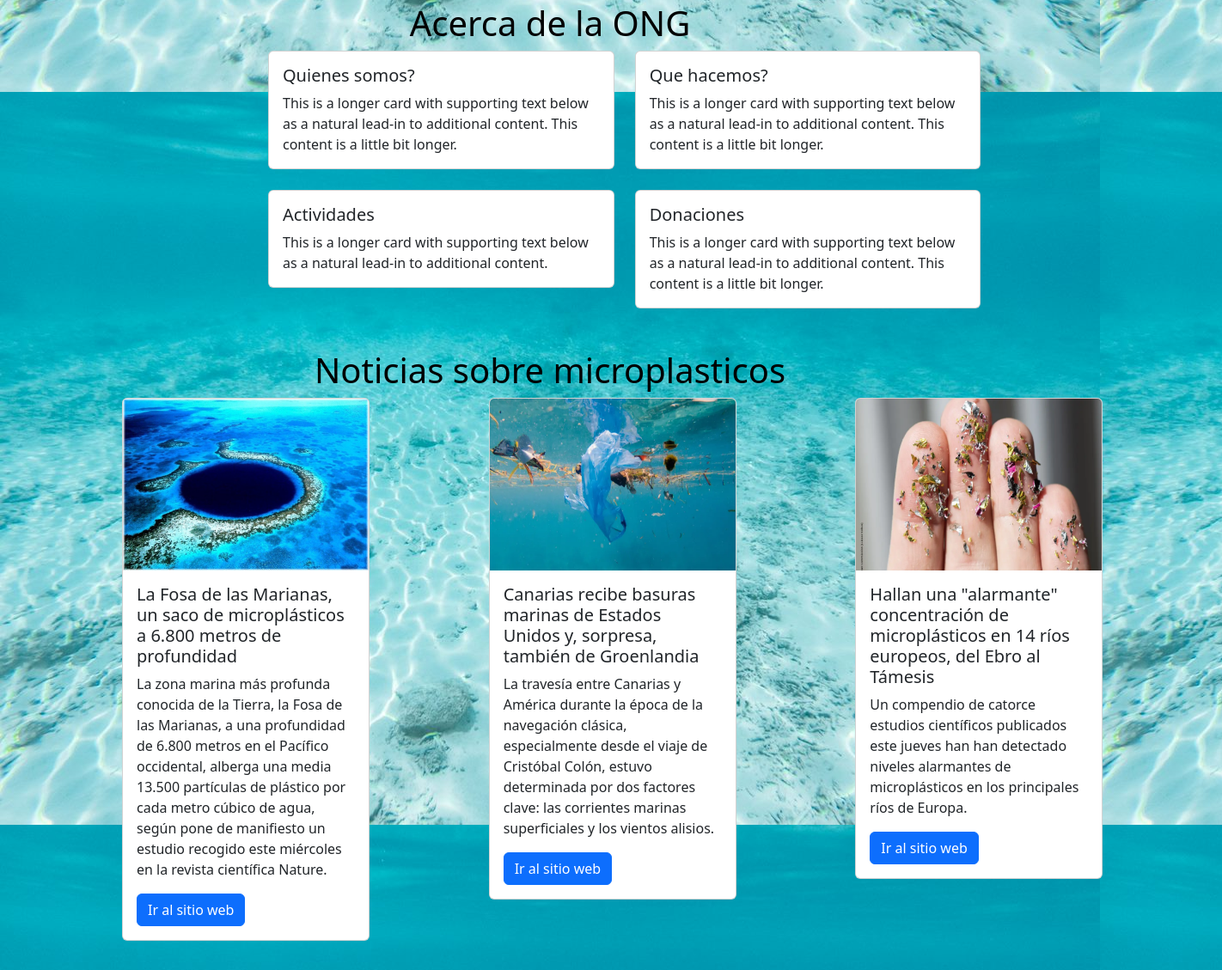
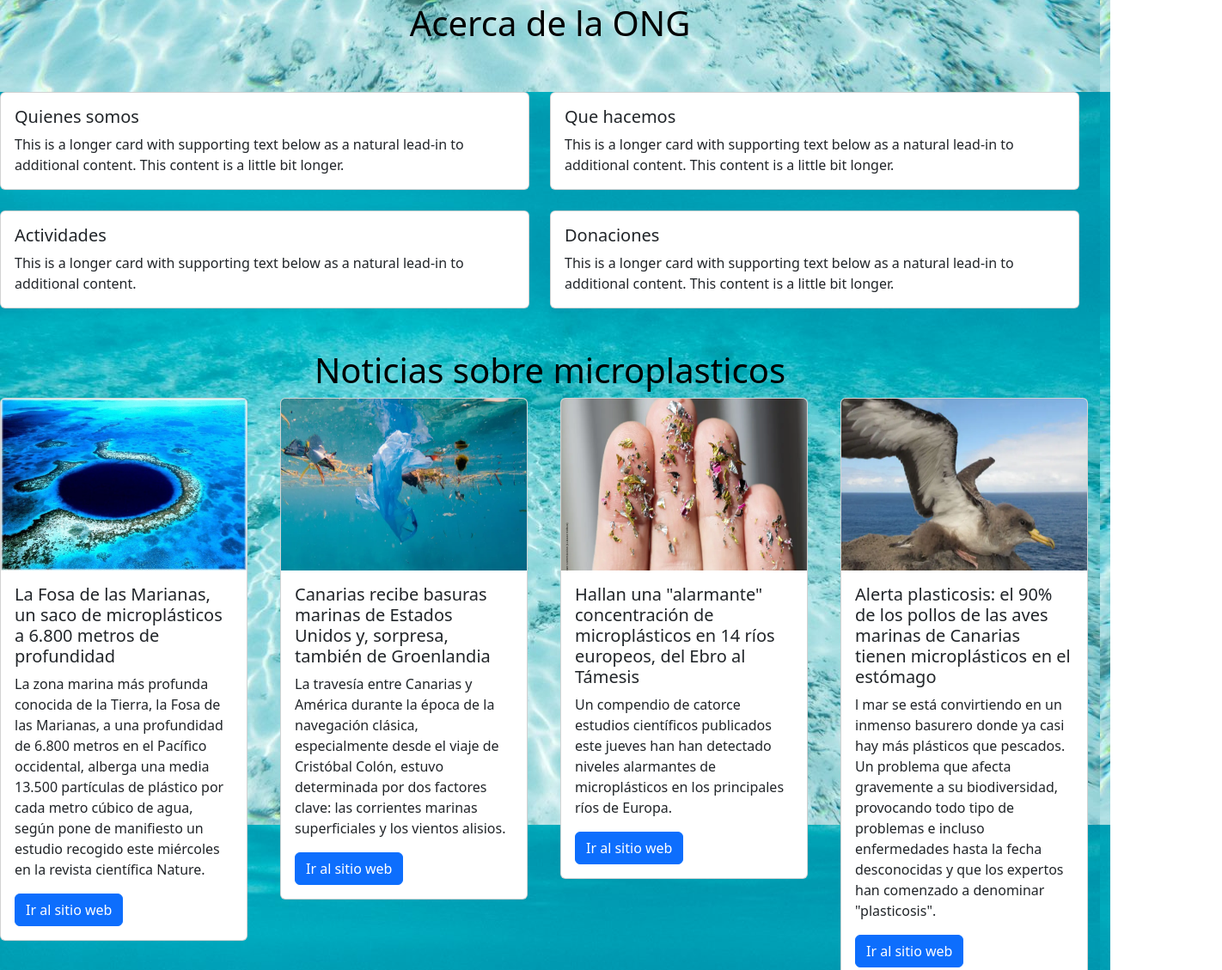
Before and after one commit to SaraGJ1706/Proyecto-Sinetsis-M12.1--main, a plain HTML site: page index_castellano.html in a window 1280 px wide. Shown: the part 746-1875 px from the top of the page at 86% size, 1422 px wide, since content can reach past the window. Drawn offline with nearby package versions, Linux system fonts and the light colour scheme.

Commit message:
comit dia 6

```diff
--- a/css/style.css
+++ b/css/style.css
@@ -63,10 +63,6 @@ img {
     justify-content: center;
 }
 
-#centrar {
-    margin-left: 130px; /* Espacio a la izquierda */
-}
-
 #footer {
     background-color:rgb(52, 53, 53);
     color: #fdfdfd;
@@ -78,3 +74,9 @@ img {
     margin: 0; /* Asegúrate de que no haya margen */
     padding: 0; /* Asegúrate de que no haya padding */
 }
+
+.container {
+    justify-content: center;
+    align-items: center;
+    justify-content: space-between;
+}
--- a/index_castellano.html
+++ b/index_castellano.html
@@ -4,10 +4,10 @@
     <meta charset="UTF-8">
     <meta name="viewport" content="width=device-width, initial-scale=1.0">
     <title>ONG - SEA W</title>
-    <link rel="stylesheet" href="./css/style.css">
     <link rel="icon" href="./img/icono.png"/>
     <link href="https://cdn.jsdelivr.net/npm/bootstrap@5.3.5/dist/css/bootstrap.min.css" rel="stylesheet" integrity="sha384-SgOJa3DmI69IUzQ2PVdRZhwQ+dy64/BUtbMJw1MZ8t5HZApcHrRKUc4W0kG879m7" crossorigin="anonymous">
     <script src="https://cdn.jsdelivr.net/npm/bootstrap@5.3.5/dist/js/bootstrap.bundle.min.js" integrity="sha384-k6d4wzSIapyDyv1kpU366/PK5hCdSbCRGRCMv+eplOQJWyd1fbcAu9OCUj5zNLiq" crossorigin="anonymous"></script>
+    <link rel="stylesheet" href="./css/style.css">
 </head>
 <body class="body">
     <nav class="navbar navbar-expand-lg bg-body-tertiary navbar bg-dark border-bottom border-body" data-bs-theme="dark">
@@ -51,39 +51,37 @@
         <h2 class="texto">Acerca de la ONG</h2>
        </div>
     <div class="row id">
-      <div class="col-lg-12">
-        <div class="row row-cols-1 row-cols-md-2 g-4 col-lg-8" id="margen">
-            <div class="col resaltado">
-              <div class="card">
+      <div class="row row-cols-1 row-cols-md-2 g-4 ">
+        <div class="col-lg-6 col-md-12 col-12 col-sm-12">
+          <div class="card  resaltado">
+
             <div class="card-body">
-                  <h5 class="card-title">Quienes somos?</h5>
+              <h5 class="card-title">Quienes somos</h5>
               <p class="card-text">This is a longer card with supporting text below as a natural lead-in to additional content. This content is a little bit longer.</p>
             </div>
           </div>
         </div>
-            <div class="col resaltado">
-              <div class="card">
+        <div class="col-lg-6 col-md-12 col-12 col-sm-12">
+          <div class="card resaltado">
             <div class="card-body">
-                  <h5 class="card-title">Que hacemos?</h5>
+              <h5 class="card-title">Que hacemos</h5>
               <p class="card-text">This is a longer card with supporting text below as a natural lead-in to additional content. This content is a little bit longer.</p>
             </div>
           </div>
         </div>
-
-            <div class="col resaltado">
-              <div class="card">
+        <div class="col-lg-6 col-md-12 col-12 col-sm-12">
+          <div class="card resaltado">
             <div class="card-body">
               <h5 class="card-title">Actividades</h5>
               <p class="card-text">This is a longer card with supporting text below as a natural lead-in to additional content.</p>
             </div>
           </div>
         </div>
-            <div class="col resaltado">
-              <div class="card">
+        <div class="col-lg-6 col-md-12 col-12 col-sm-12">
+          <div class="card resaltado">
             <div class="card-body">
               <h5 class="card-title">Donaciones</h5>
               <p class="card-text">This is a longer card with supporting text below as a natural lead-in to additional content. This content is a little bit longer.</p>
-                </div>
             </div>
           </div>
         </div>
@@ -95,8 +93,10 @@
             <br>
             <h2 class="texto">Noticias sobre microplasticos</h2>
           </div>
-          <div class="row" id="centrar">
-            <div class="col-lg-4 col-md-12 col-sm-12">
+
+          <div class="container">
+            <div class="row">
+              <div class="col-lg-3 col-md-6 col-sm-6">
                 <div class="card" style="width: 18rem;">
                   <img src="./img/noticia1.jpg" class="card-img-top" alt="noticia">
                   <div class="card-body">
@@ -106,7 +106,7 @@
                   </div>
                 </div>
               </div>
-            <div class="col-lg-4 col-md-12 col-sm-12">
+              <div class="col-lg-3 col-md-6 col-sm-6">
                 <div class="card" style="width: 18rem;">
                   <img src="./img/noticia2.jpg" class="card-img-top" alt="noticia">
                   <div class="card-body">
@@ -116,7 +116,7 @@
                   </div>
                 </div>
               </div>
-            <div class="col-lg-4 col-md-12 col-sm-12">
+              <div class="col-lg-3 col-md-6 col-sm-6 col-6">
                 <div class="card" style="width: 18rem;">
                   <img src="./img/noticia3.jpg" class="card-img-top" alt="noticia">
                   <div class="card-body">
@@ -126,12 +126,7 @@
                   </div>
                 </div>
               </div>
-          </div>
-
-          <div class="row" id="centrar">
-            <div class="col-lg-4 col-md-12 col-sm-12">
-              <br>
-              <br>
+              <div class="col-lg-3 col-md-6 col-sm-6 col-6">
                 <div class="card" style="width: 18rem;">
                   <img src="./img/noticia4.jpg" class="card-img-top" alt="noticia">
                   <div class="card-body">
@@ -141,36 +136,11 @@
                   </div>
                 </div>
               </div>
-            <div class="col-lg-4 col-md-12 col-sm-12">
-              <br>
-              <br>
-              <div class="card" style="width: 18rem;">
-                <img src="./img/noticia5.jpg" class="card-img-top" alt="noticia">
-                <div class="card-body">
-                  <h5 class="card-title">Un año del vertido de pellets: ¿qué fue de las minúsculas bolitas de plástico que llegaron por toneladas a las playas gallegas?</h5>
-                  <p class="card-text">El 8 de diciembre de 2023, el Toconao, un carguero de bandera liberiana, perdió seis contenedores frente a las costas de Portugal. Uno de ellos llevaba 26 toneladas de pellets. Esas minúsculas bolitas de plástico comenzaron a llegar a las costas de Galicia. Hubo tormenta política porque se creyó que aquello podía tener la dimensión de otro Prestige. Pero no fue así.</p>
-                  <a href="https://www.20minutos.es/noticia/5660447/0/un-ano-del-vertido-de-pellets-que-fue-de-aquellas-minusculas-bolitas-de-plastico-que-llegaron-a-las-playas-gallegas/" class="btn btn-primary">Ir al sitio web</a>
-                </div>
-              </div>
-            </div>
-            <div class="col-lg-4 col-md-12 col-sm-12">
-              <br>
-              <br>
-              <div class="card" style="width: 18rem;">
-                <img src="./img/noticia6.jpg" class="card-img-top" alt="noticia">
-                <div class="card-body">
-                  <h5 class="card-title">Encuentran microplásticos en el aire exhalado por los delfines</h5>
-                  <p class="card-text">En todo el mundo, los seres humanos y los animales viven expuestos a los microplásticos, diminutas partículas de contaminantes que se han relacionado con efectos adversos para la salud. Ahora, un equipo de científicos ha encontrado estas partículas en el aire exhalado por delfines mulares salvajes.</p>
-                  <a href="https://www.20minutos.es/noticia/5644721/0/encuentran-microplasticos-aire-exhalado-por-los-delfines/" class="btn btn-primary">Ir al sitio web</a>
-                <br>
-                </div>
-              </div>
             </div>
           </div>
 
-
-
       <!--Pie de pagina-->
+      <div class="container">
         <div class="row" id="footer">
           <div class="col-lg-4 col-md-12 col-sm-12">
             <br>
@@ -187,6 +157,7 @@
           <div class="col-lg-4 col-md-12 col-sm-12">
             <p><strong>SAE W</strong></p>
           </div>
-
+        </div>
+      </div>
 </body>
 </html>
```
Also changed, not shown: Quienes somos/quienes_somos.html (+0 -1 lines). Lines whose indentation alone changed are shown as unchanged.
